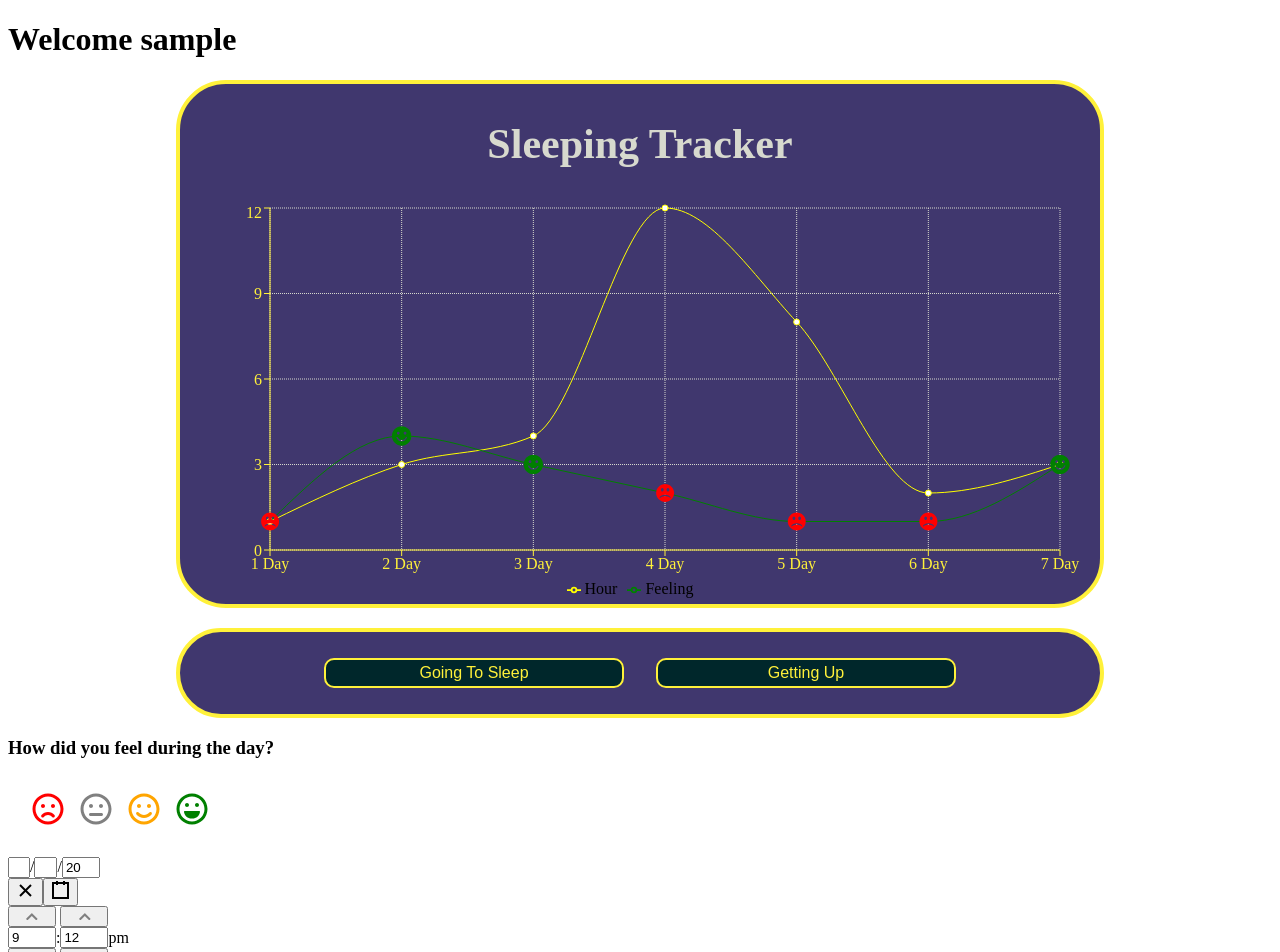
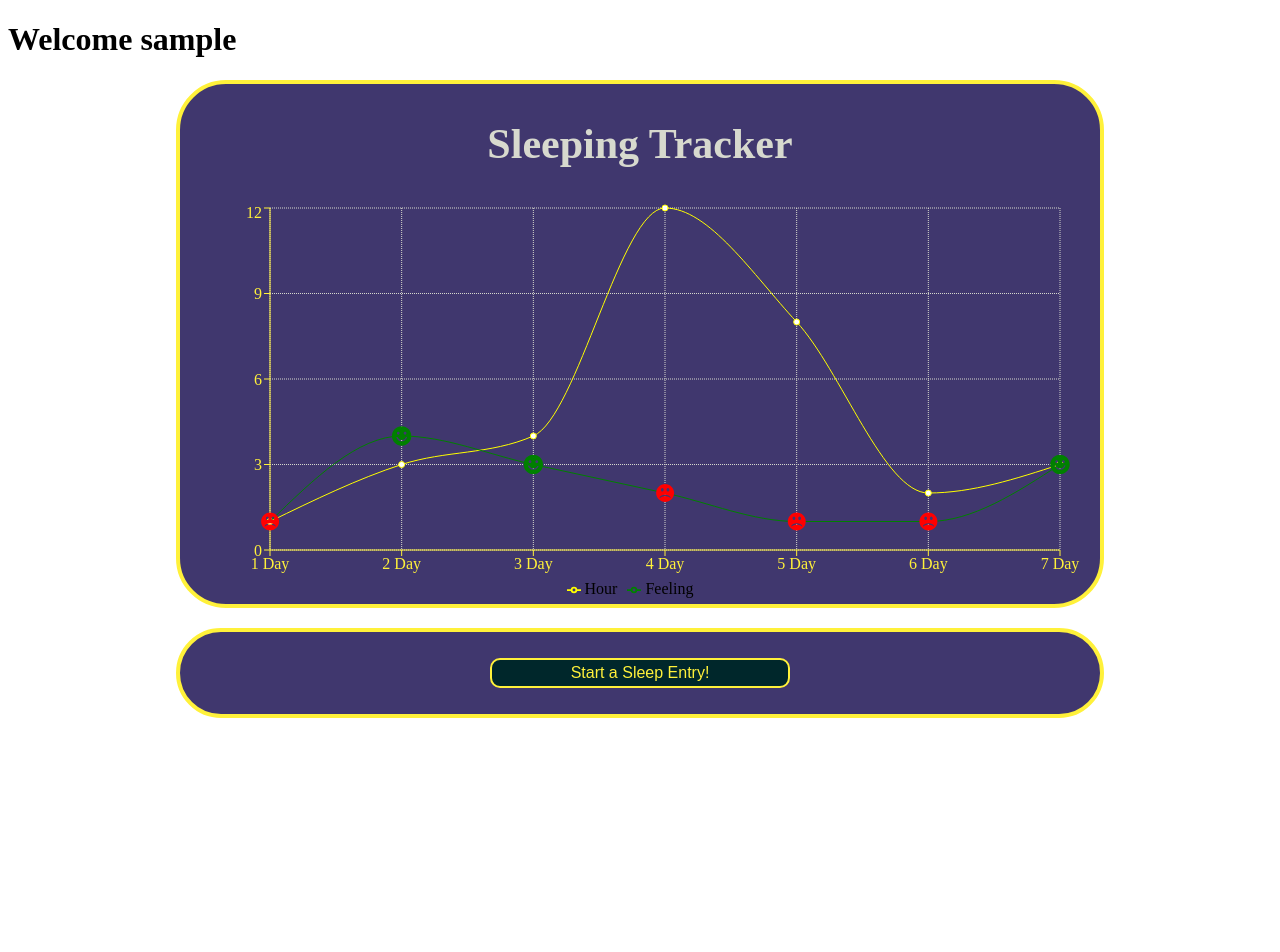
Before and after one commit to snoozzze-team/frontend, a React (Create React App) app: page /dashboard in a window 1280 px wide. Shown: the top 952 px of the page. After the commit the page ends 800 px from the top, so only its background shows below. Built offline with nearby package versions, Linux system fonts and the light colour scheme; sample sign-in values are in the browser's storage.

Commit message:
cleanup and make sleep entry toggle

```diff
--- /dev/null
+++ b/src/components/Buttons.js
@@ -0,0 +1,46 @@
+import React, { useEffect, useState } from "react"
+
+import axios from "axios"
+
+import styled from "styled-components"
+import { isDate } from "util"
+
+const Style = styled.div`
+  width: 900px;
+  // height: 200px;
+  display: flex;
+  justify-content: center;
+  flex-direction: row;
+  box-sizing: content-box;
+  margin: 0 auto;
+  margin-top: 20px;
+  border: solid #fff13a 4px;
+  background: #40376e;
+  padding: 10px;
+  border-radius: 50px;
+`
+
+const Toggle = styled.button`
+  color: #fff13a;
+  background: #00272b;
+  width: 300px;
+  font-size: 1em;
+  margin: 1em;
+  padding: 0.25em 1em;
+  border: 2px solid #fff13a;
+  border-radius: 10px;
+`
+
+function Button(props) {
+  return (
+    <Style>
+      <div className="view">
+        <Toggle onClick={() => props.setIsAdding(!props.isAdding)}>
+          Start a Sleep Entry!
+        </Toggle>
+      </div>
+    </Style>
+  )
+}
+
+export default Button
--- a/src/components/Dashboard.js
+++ b/src/components/Dashboard.js
@@ -1,13 +1,14 @@
-import React, { useEffect, useContext } from "react"
+import React, { useEffect, useContext, useState } from "react"
 import jwt from "jwt-decode"
 import { getToken } from "../utils/axiosWithAuth"
-import { UserContext} from '../contexts'
+import { UserContext } from "../contexts"
 import Graph from "./Graph"
-import Buttons from "./Input-Sleep"
-import SleepModal from './SleepModal'
+import Buttons from "./Buttons"
+import SleepModal from "./SleepModal"
 
 export default function Dashboard() {
-  const {user, setUser} = useContext(UserContext)
+  const { user, setUser } = useContext(UserContext)
+  const [isAdding, setIsAdding] = useState(false)
 
   useEffect(() => {
     setUser(jwt(getToken()))
@@ -16,10 +17,10 @@ export default function Dashboard() {
 
   return (
     <div>
-        { user && <h1>Welcome {user.username}</h1>}
+      {user && <h1>Welcome {user.username}</h1>}
       <Graph />
-      <Buttons />
-      <SleepModal/>
+      <Buttons isAdding={isAdding} setIsAdding={setIsAdding}/>
+      {isAdding && <SleepModal />}
     </div>
   )
 }
--- a/src/components/DatePicker.js
+++ /dev/null
@@ -1,30 +0,0 @@
-import React, { useState, useEffect } from "react"
-import styled from "styled-components"
-import DatePicker from "react-date-picker"
-
-const Style = styled.div`
-
-`
-
-export default function TimePicker(props) {
-  const [date, setDate] = useState(new Date())
-  useEffect(() => {
-
-  }, [])
-
-  const handleChange = date => {
-    setDate( date )
-    props.onClick
-      ? props.onClick(date)
-      : console.log(
-          "TimePicker.js: You need to pass a setting function as `onClick`"
-        )
-    console.log(date)
-  }
-
-  return (
-    <Style>
-      <DatePicker onChange={handleChange} value={date} />
-    </Style>
-  )
-}
--- a/src/components/Input-Sleep.js
+++ /dev/null
@@ -1,58 +0,0 @@
-import React, {  useEffect, useState } from "react";
-
-import axios from "axios";
-
-import styled from 'styled-components';
-
-
-
-
-const WrapperDiv = styled.div`
-width: 900px;
-// height: 200px;
-display: flex;
-justify-content: center;
-flex-direction:row;
-box-sizing: content-box;
-margin:0 auto;
-margin-top: 20px;
-border: solid #fff13a 4px;
-background: #40376e;
-padding: 10px;
-border-radius: 50px;
-`;
-
-const Button = styled.button`
-color: #fff13a;
-  background: #00272B;
-  width: 300px;
-  font-size: 1em;
-  margin: 1em;
-  padding: 0.25em 1em;
-  border: 2px solid #fff13a;
-  border-radius: 10px;
-
-`;
-
-
-
-
-function BTN(props) {
-    return (
-        <WrapperDiv>
-    <div className="view">
-    <Button onClick={goSleep}>Going To Sleep</Button>
-    <Button onClick={wakingUp}>Getting Up</Button>
-  </div>
-  </WrapperDiv>
-);
-
-function goSleep() {
-  props.history.push('/goToSleep')
-}
-function wakingUp() {
-    props.history.push('/wakingUp')
-  }
-}
-
-  export default BTN
```
